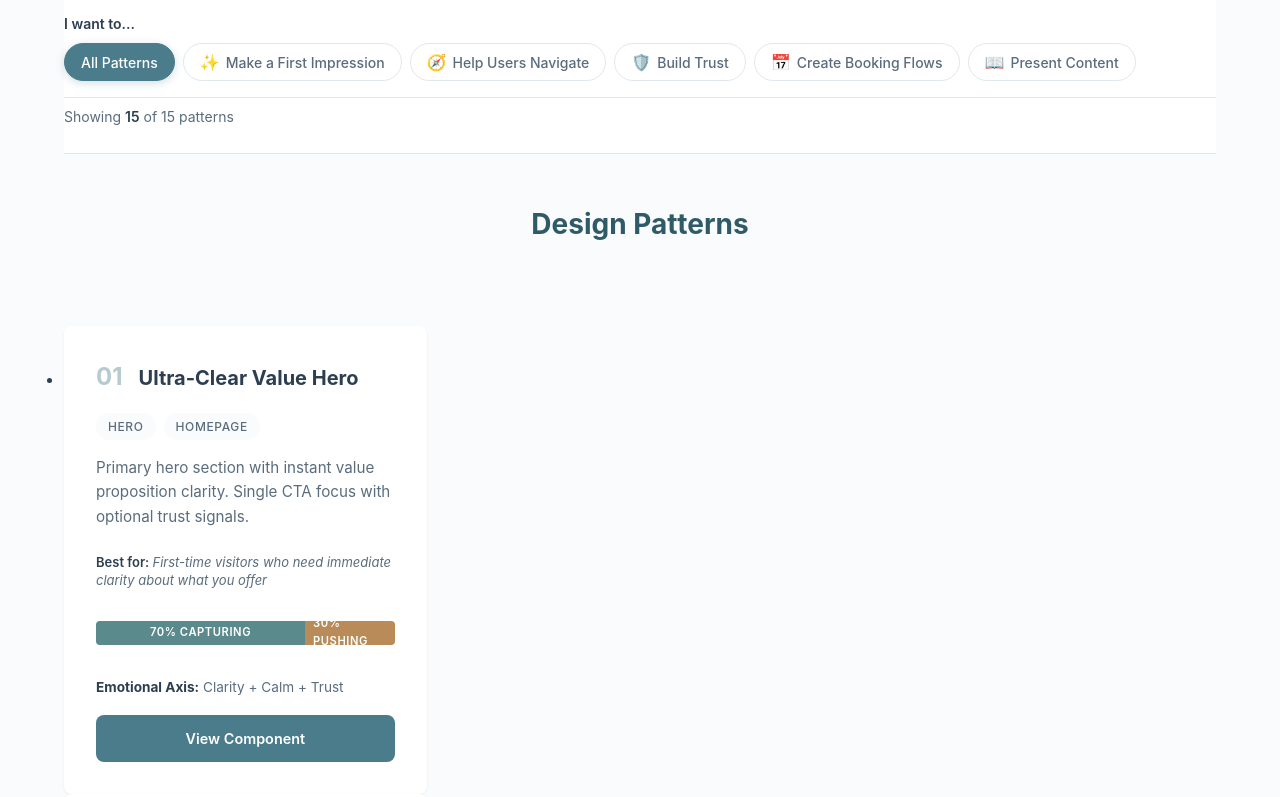
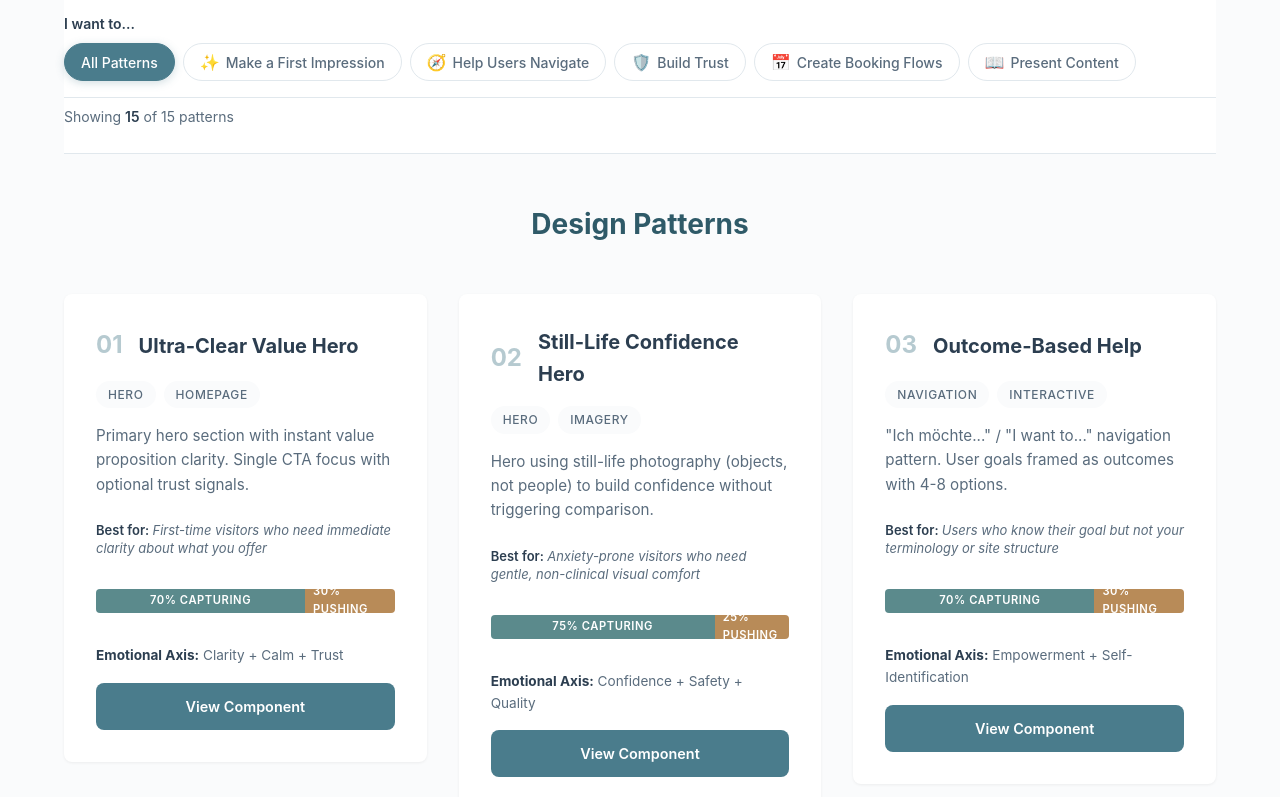
Before and after one commit to florentkaltenbach-dev/web-design-catalog, a plain HTML site: page index.html in a window 1280 px wide. Shown: the part 922-1719 px from the top of the page. Drawn offline with Linux system fonts and the light colour scheme.

Commit message:
Fix grid layout - apply to .catalog-list not .catalog-grid

```diff
--- a/css/style.css
+++ b/css/style.css
@@ -148,10 +148,11 @@ body {
     text-align: center;
 }
 
-.catalog-grid {
+.catalog-list {
     display: grid;
     grid-template-columns: repeat(auto-fit, minmax(340px, 1fr));
     gap: var(--spacing-lg);
+    list-style: none;
 }
 
 .catalog-grid h2 {
```
